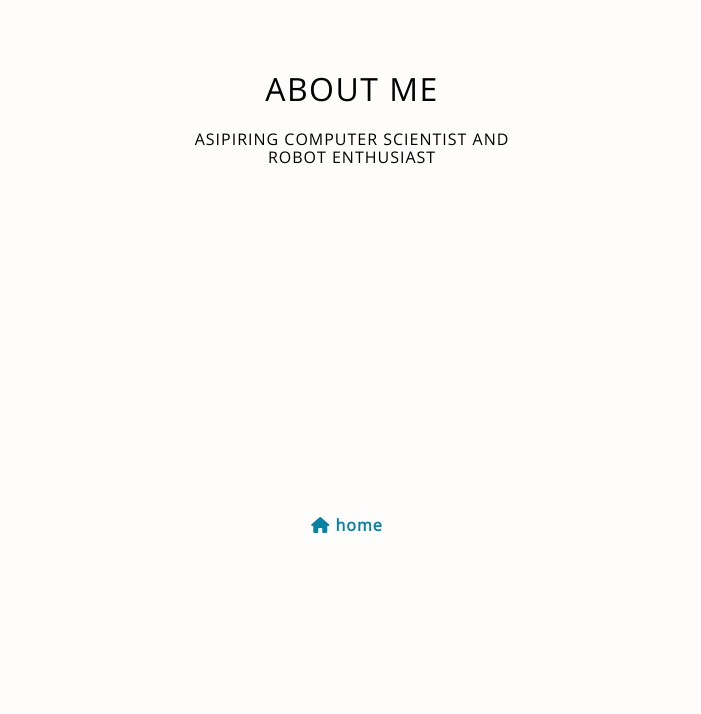
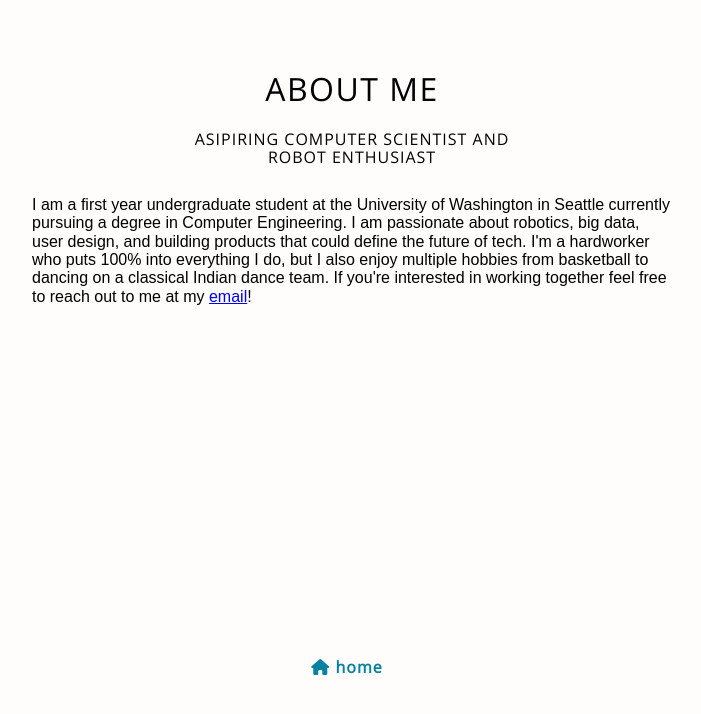
Before and after one commit to ishan22/ishan22.github.io, a plain HTML site: page about.html in a window 1280 px wide. Shown: the whole page, without its empty margins (288-989 px from the left). Drawn offline with nearby package versions, Linux system fonts and the light colour scheme.

Commit message:
Update about section (temporary)

```diff
--- a/about.html
+++ b/about.html
@@ -60,6 +60,8 @@ home</a></li>
       <h1 class="name">About Me</h1>
       <h2 class="tagline">Asipiring Computer Scientist and Robot Enthusiast</h2>
     </div>
+    <div class="body">
+      <p>I am a first year undergraduate student at the University of Washington in Seattle currently pursuing a degree in Computer Engineering. I am passionate about robotics, big data, user design, and building products that could define the future of tech. I'm a hardworker who puts 100% into everything I do, but I also enjoy multiple hobbies from basketball to dancing on a classical Indian dance team. If you're interested in working together feel free to reach out to me at my <a href="ishanmitra52@gmail.com">email</a>!</p>
   </div>
 
 </div>
```
